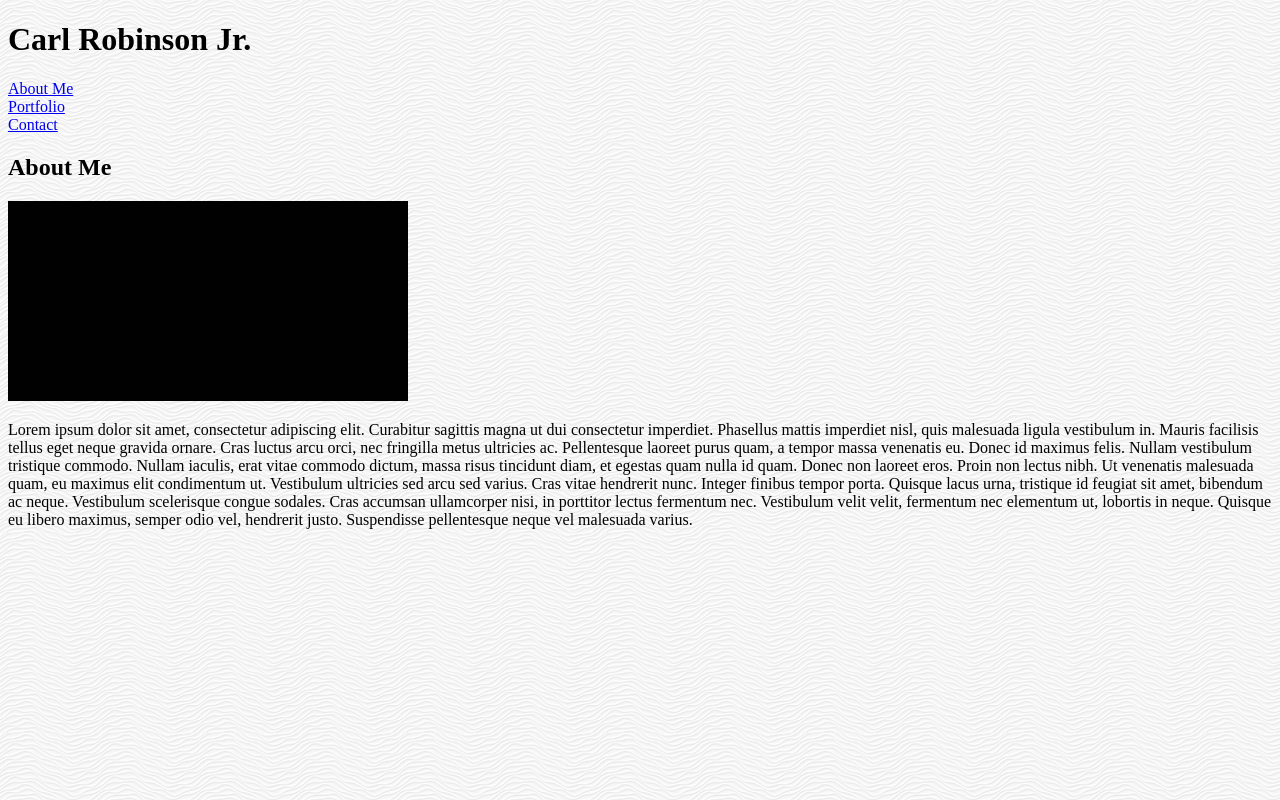
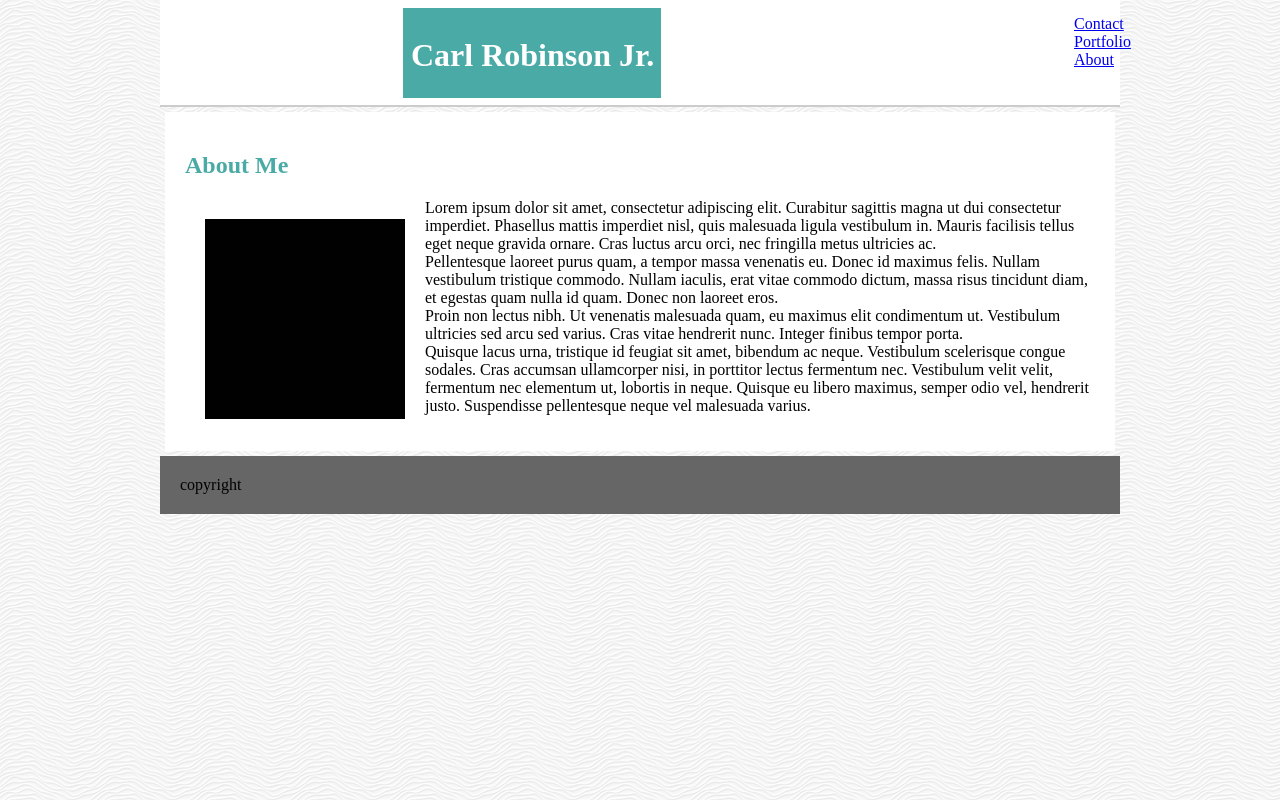
Before and after one commit to Ceedamann/Basic-Portfolio, a plain HTML site: page index.html in a window 1280 px wide. Drawn offline with Linux system fonts and the light colour scheme.

Commit message:
vworking on adding css, simplified link code on pages, added footer to index file, added div tags to index file

```diff
--- a/assets/css/style.css
+++ b/assets/css/style.css
@@ -0,0 +1,47 @@
+header{
+    background-color: #ffffff;
+    border-bottom: solid 2px;
+    border-color: #cccccc;
+    height: 50px;
+    padding: 5px 0 50px 25%;
+}
+h1 {
+    background: #4aaaa5;
+    margin: 3px;
+    float: left;
+    color: white;
+    padding: 29px 7px 24px 8px;
+
+}
+#link {
+    float: right;
+    width: 5%;
+    padding: 10px;
+
+}
+body{
+    width: 960px;
+    margin: auto;
+    background-image: url("../images/white-waves.png");
+    clear: both;
+}
+.full {
+    padding: 20px;
+    margin: 5px;
+    background-color: white
+}
+h2 {
+    color: #4aaaa5;
+
+}
+#image {
+    float: left;
+    width: 200px;
+    height: 200px;
+    padding: 20px
+}
+footer {
+    background-color: #666666;
+    padding: 20px;
+
+}
--- a/index.html
+++ b/index.html
@@ -7,39 +7,42 @@
     <title>About Me</title>
     <link rel="stylesheet" href="assets/css/style.css">
 </head>
-
+<body>
+<header>
 <h1>
     Carl Robinson Jr.
 </h1>
-<body>
 
-    <Nav>
-        <a href="index.html">About Me</a>
-
-    </Nav>
-    <Nav>
-        <a href="portfolio.html">Portfolio</a>
-
-    </Nav>
+    <section id="link">
     <Nav>
         <a href="contact.html">Contact</a>
+        <a href="portfolio.html">Portfolio</a>
+        <a href="index.html">About</a>
+    </Nav>
+    </section>
+</header>
 
-    </Nav>
-
-    <style>
-        body {
-            background-image: url("assets/images/white-waves.png");
-        }
-
-        </style>
+               <div class="full">
         <h2>About Me</h2>
 
-        <img src="assets/images/profileplaceholder.jpg" alt="">
+        <img src="assets/images/profileplaceholder.jpg" id="image">
 
         <p>
-                Lorem ipsum dolor sit amet, consectetur adipiscing elit. Curabitur sagittis magna ut dui consectetur imperdiet. Phasellus mattis imperdiet nisl, quis malesuada ligula vestibulum in. Mauris facilisis tellus eget neque gravida ornare. Cras luctus arcu orci, nec fringilla metus ultricies ac. Pellentesque laoreet purus quam, a tempor massa venenatis eu. Donec id maximus felis. Nullam vestibulum tristique commodo. Nullam iaculis, erat vitae commodo dictum, massa risus tincidunt diam, et egestas quam nulla id quam. Donec non laoreet eros. Proin non lectus nibh. Ut venenatis malesuada quam, eu maximus elit condimentum ut.
+                Lorem ipsum dolor sit amet, consectetur adipiscing elit. Curabitur sagittis magna ut dui consectetur imperdiet. Phasellus mattis imperdiet nisl, quis malesuada ligula vestibulum in. Mauris facilisis tellus eget neque gravida ornare. Cras luctus arcu orci, nec fringilla metus ultricies ac.
+                <br>
+                Pellentesque laoreet purus quam, a tempor massa venenatis eu. Donec id maximus felis. Nullam vestibulum tristique commodo. Nullam iaculis, erat vitae commodo dictum, massa risus tincidunt diam, et egestas quam nulla id quam. Donec non laoreet eros.
+                <br>
+                Proin non lectus nibh. Ut venenatis malesuada quam, eu maximus elit condimentum ut.
 
-                Vestibulum ultricies sed arcu sed varius. Cras vitae hendrerit nunc. Integer finibus tempor porta. Quisque lacus urna, tristique id feugiat sit amet, bibendum ac neque. Vestibulum scelerisque congue sodales. Cras accumsan ullamcorper nisi, in porttitor lectus fermentum nec. Vestibulum velit velit, fermentum nec elementum ut, lobortis in neque. Quisque eu libero maximus, semper odio vel, hendrerit justo. Suspendisse pellentesque neque vel malesuada varius.
+                Vestibulum ultricies sed arcu sed varius. Cras vitae hendrerit nunc. Integer finibus tempor porta.
+                <br>
+                Quisque lacus urna, tristique id feugiat sit amet, bibendum ac neque. Vestibulum scelerisque congue sodales. Cras accumsan ullamcorper nisi, in porttitor lectus fermentum nec. Vestibulum velit velit, fermentum nec elementum ut, lobortis in neque. Quisque eu libero maximus, semper odio vel, hendrerit justo. Suspendisse pellentesque neque vel malesuada varius.
         </p>
+    </div>
+</body>
 
-</body>
+<footer>
+    <div id="foot">
+    copyright
+    </div>
+</footer>
```
Also changed, not shown: contact.html (+11 -14 lines), portfolio.html (+12 -20 lines).
